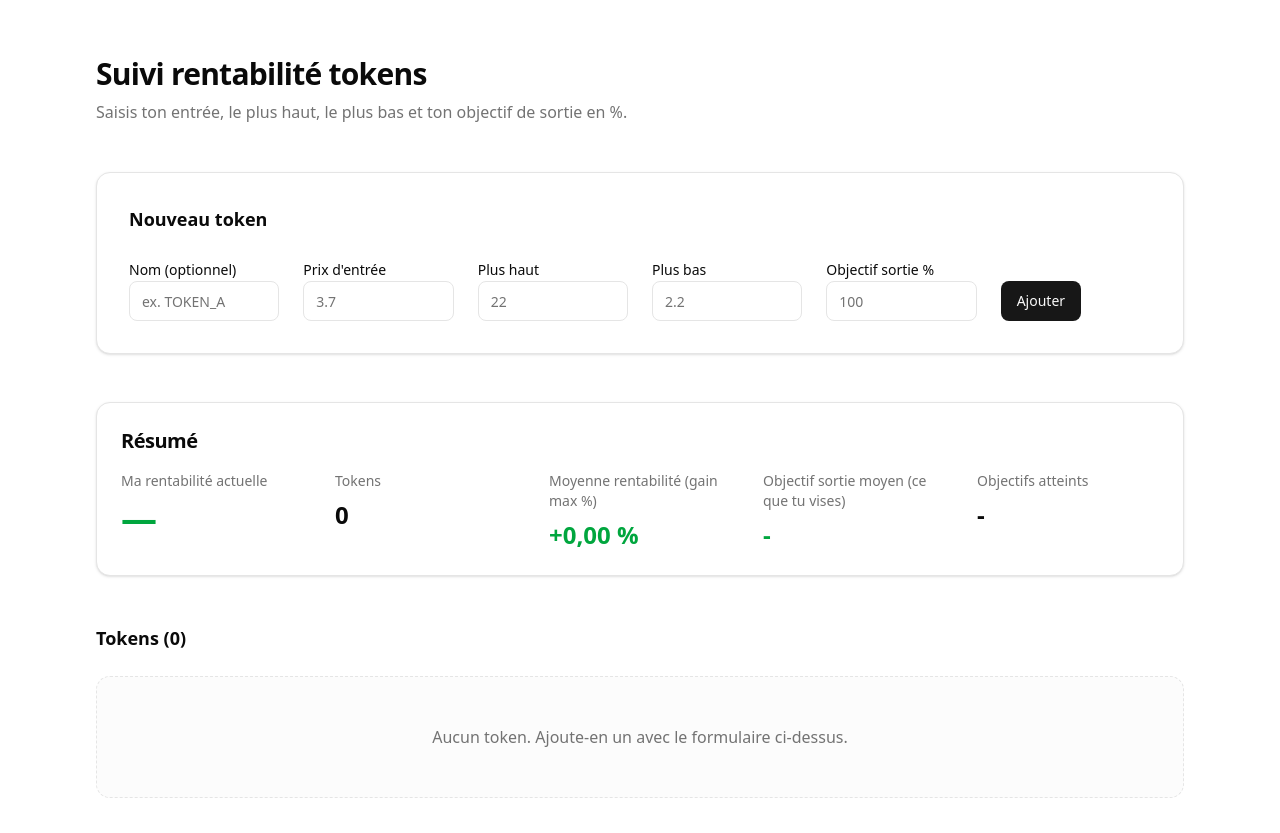
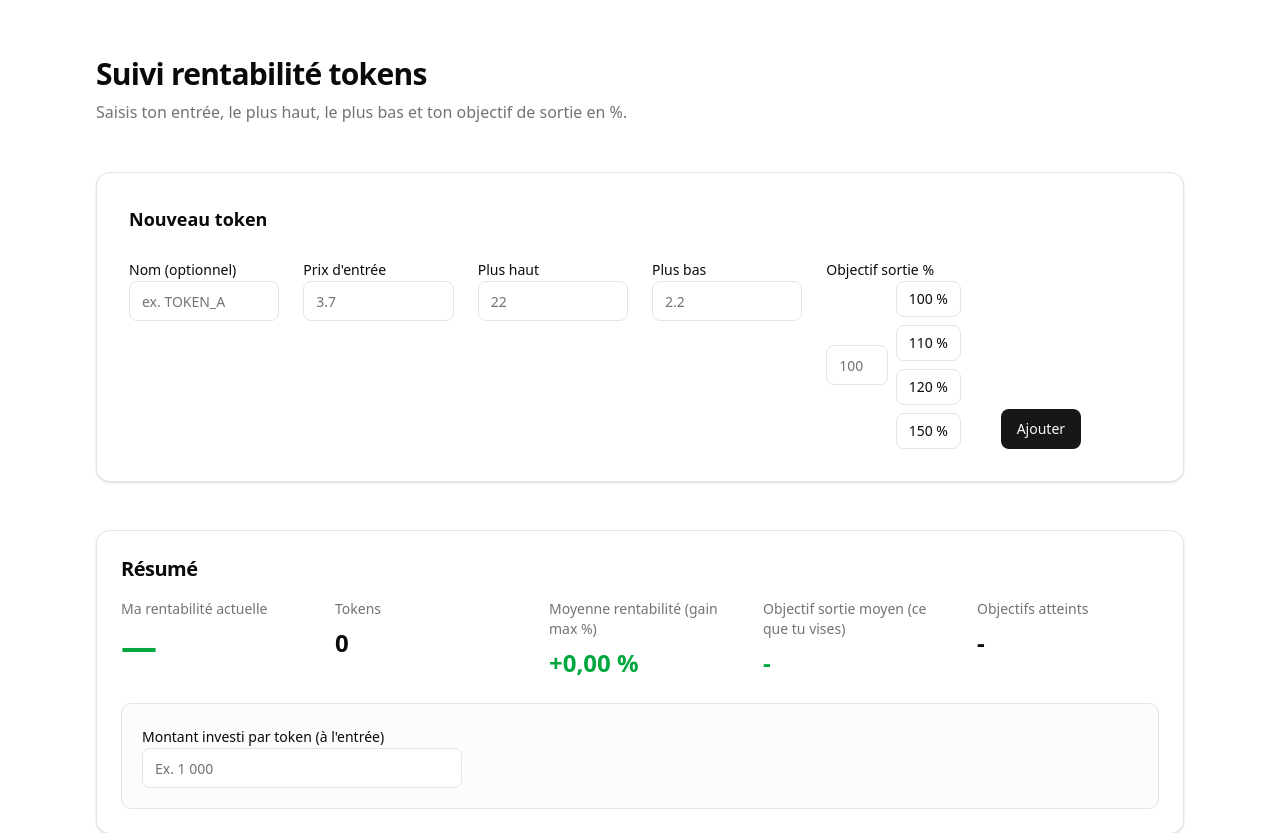
Before and after one commit to Tristan-stack/stat-tracker, a Next.js app: page / in a window 1280 px wide. Shown: the top 833 px of the page. Built offline with nearby package versions, Linux system fonts and the light colour scheme.

Commit message:
ajout simulateur

```diff
--- a/app/page.tsx
+++ b/app/page.tsx
@@ -34,6 +34,14 @@ export default function Home() {
     setTokens((prev) => prev.filter((t) => t.id !== id));
   }, []);
 
+  const handleChangeTarget = useCallback((id: string, nextPercent: number) => {
+    setTokens((prev) =>
+      prev.map((token) =>
+        token.id === id ? { ...token, targetExitPercent: nextPercent } : token
+      )
+    );
+  }, []);
+
   const tokensWithMetrics = tokens.map(getTokenWithMetrics);
 
   return (
@@ -59,7 +67,11 @@ export default function Home() {
               Aucun token. Ajoute-en un avec le formulaire ci-dessus.
             </p>
           ) : (
-            <TokenTable tokens={tokensWithMetrics} onRemove={handleRemove} />
+            <TokenTable
+              tokens={tokensWithMetrics}
+              onRemove={handleRemove}
+              onChangeTarget={handleChangeTarget}
+            />
           )}
         </section>
       </div>
--- a/components/StatsSummary.tsx
+++ b/components/StatsSummary.tsx
@@ -1,7 +1,10 @@
 'use client';
 
+import { useState } from 'react';
 import { Card, CardContent, CardHeader, CardTitle } from '@/components/ui/card';
-import { getAggregateMetrics } from '@/lib/token-calculations';
+import { Input } from '@/components/ui/input';
+import { Label } from '@/components/ui/label';
+import { getAggregateMetrics, getTokenWithMetrics } from '@/lib/token-calculations';
 import type { Token } from '@/types/token';
 
 function formatNum(value: number, decimals = 2): string {
@@ -15,12 +18,43 @@ function formatPercent(value: number): string {
   return `${value >= 0 ? '+' : ''}${formatNum(value, 2)} %`;
 }
 
+function parseDecimal(value: string): number {
+  const normalized = value.trim().replace(',', '.');
+  const n = Number(normalized);
+  return Number.isFinite(n) ? n : 0;
+}
+
 export interface StatsSummaryProps {
   tokens: Token[];
 }
 
 export function StatsSummary({ tokens }: StatsSummaryProps) {
   const metrics = getAggregateMetrics(tokens);
+  const [simulatedAmount, setSimulatedAmount] = useState('');
+
+  const amount = parseDecimal(simulatedAmount);
+  const hasAmount = amount > 0 && tokens.length > 0;
+
+  const tokensWithMetrics = tokens.map(getTokenWithMetrics);
+
+  const totals = hasAmount
+    ? tokensWithMetrics.reduce(
+        (acc, t) => {
+          const gainTarget = (amount * t.targetExitPercent) / 100;
+          const gainMax = (amount * t.maxGainPercent) / 100;
+          const gainLow = (amount * t.maxLossPercent) / 100;
+          return {
+            target: acc.target + gainTarget,
+            max: acc.max + gainMax,
+            low: acc.low + gainLow,
+          };
+        },
+        { target: 0, max: 0, low: 0 }
+      )
+    : { target: 0, max: 0, low: 0 };
+
+  const investedTotal = hasAmount ? amount * tokens.length : 0;
+
   return (
     <Card>
       <CardHeader className="pb-4">
@@ -70,9 +104,13 @@ export function StatsSummary({ tokens }: StatsSummaryProps) {
             {metrics.tokenCount > 0 && (
               <p className="mt-2 text-xs text-muted-foreground">
                 {metrics.averageOptimalTargetPercent < metrics.averageMaxGainPercent
-                  ? `Tu peux viser plus haut en moyenne. Sortie optimisée recommandée : ${formatPercent(metrics.averageMaxGainPercent)}`
+                  ? `Tu peux viser plus haut en moyenne. Sortie optimisée recommandée : ${formatPercent(
+                      metrics.averageMaxGainPercent
+                    )}`
                   : metrics.averageOptimalTargetPercent > metrics.averageMaxGainPercent
-                    ? `Tu vises au-dessus du potentiel moyen. Sortie optimisée recommandée : ${formatPercent(metrics.averageMaxGainPercent)}`
+                    ? `Tu vises au-dessus du potentiel moyen. Sortie optimisée recommandée : ${formatPercent(
+                        metrics.averageMaxGainPercent
+                      )}`
                     : 'Aligné avec le potentiel moyen.'}
               </p>
             )}
@@ -82,9 +120,74 @@ export function StatsSummary({ tokens }: StatsSummaryProps) {
             <p className="mt-2 text-2xl font-semibold">
               {metrics.tokenCount === 0
                 ? '-'
-                : `${formatNum(metrics.targetReachedRate * 100, 0)} % (${Math.round(metrics.targetReachedRate * metrics.tokenCount)}/${metrics.tokenCount})`}
+                : `${formatNum(metrics.targetReachedRate * 100, 0)} % (${Math.round(
+                    metrics.targetReachedRate * metrics.tokenCount
+                  )}/${metrics.tokenCount})`}
             </p>
           </div>
+        </div>
+
+        <div className="mt-2 space-y-4 rounded-lg border bg-muted/30 p-4 sm:p-5">
+          <div className="flex flex-col gap-3 sm:flex-row sm:items-end sm:justify-between">
+            <div className="w-full max-w-xs space-y-2">
+              <Label htmlFor="simulated-amount">Montant investi par token (à l&apos;entrée)</Label>
+              <Input
+                id="simulated-amount"
+                inputMode="decimal"
+                placeholder="Ex. 1 000"
+                value={simulatedAmount}
+                onChange={(e) => setSimulatedAmount(e.target.value)}
+              />
+            </div>
+            {hasAmount && (
+              <p className="text-xs text-muted-foreground sm:text-sm">
+                Simule le résultat global en investissant ce montant sur chaque token.
+              </p>
+            )}
+          </div>
+          {hasAmount && (
+            <div className="grid gap-3 sm:grid-cols-3">
+              <div className="space-y-1.5">
+                <p className="text-xs font-medium uppercase tracking-wide text-muted-foreground">
+                  À ton objectif actuel
+                </p>
+                <p className="text-sm">
+                  Investi total:{' '}
+                  <span className="font-semibold">{formatNum(investedTotal, 2)}</span>
+                </p>
+                <p className="text-sm">
+                  Gain total:{' '}
+                  <span className="font-semibold">{formatNum(totals.target, 2)}</span>
+                </p>
+              </div>
+              <div className="space-y-1.5">
+                <p className="text-xs font-medium uppercase tracking-wide text-muted-foreground">
+                  Au gain max théorique
+                </p>
+                <p className="text-sm">
+                  Investi total:{' '}
+                  <span className="font-semibold">{formatNum(investedTotal, 2)}</span>
+                </p>
+                <p className="text-sm">
+                  Gain total:{' '}
+                  <span className="font-semibold">{formatNum(totals.max, 2)}</span>
+                </p>
+              </div>
+              <div className="space-y-1.5">
+                <p className="text-xs font-medium uppercase tracking-wide text-muted-foreground">
+                  Au plus bas atteint
+                </p>
+                <p className="text-sm">
+                  Investi total:{' '}
+                  <span className="font-semibold">{formatNum(investedTotal, 2)}</span>
+                </p>
+                <p className="text-sm">
+                  Résultat total (gain / perte):{' '}
+                  <span className="font-semibold">{formatNum(totals.low, 2)}</span>
+                </p>
+              </div>
+            </div>
+          )}
         </div>
       </CardContent>
     </Card>
--- a/components/TokenForm.tsx
+++ b/components/TokenForm.tsx
@@ -97,6 +97,7 @@ export function TokenForm({ onAdd }: TokenFormProps) {
         </div>
         <div className="space-y-2">
           <Label htmlFor="target">Objectif sortie %</Label>
+          <div className="flex flex-col gap-2 sm:flex-row sm:items-center">
             <Input
               id="target"
               inputMode="decimal"
@@ -104,7 +105,22 @@ export function TokenForm({ onAdd }: TokenFormProps) {
               value={targetExitPercent}
               onChange={(e) => setTargetExitPercent(e.target.value)}
               required
+              className="sm:max-w-[120px]"
             />
+            <div className="flex flex-wrap gap-2">
+              {['100', '110', '120', '150'].map((value) => (
+                <Button
+                  key={value}
+                  type="button"
+                  variant="outline"
+                  size="sm"
+                  onClick={() => setTargetExitPercent(value)}
+                >
+                  {value} %
+                </Button>
+              ))}
+            </div>
+          </div>
         </div>
         <div className="flex items-end">
           <Button type="submit" className="w-full sm:w-auto">
--- a/components/TokenTable.tsx
+++ b/components/TokenTable.tsx
@@ -1,6 +1,7 @@
 'use client';
 
 import { Button } from '@/components/ui/button';
+import { Input } from '@/components/ui/input';
 import type { TokenWithMetrics } from '@/types/token';
 import { Trash2 } from 'lucide-react';
 
@@ -18,9 +19,10 @@ function formatPercent(value: number): string {
 export interface TokenTableProps {
   tokens: TokenWithMetrics[];
   onRemove: (id: string) => void;
+  onChangeTarget: (id: string, nextPercent: number) => void;
 }
 
-export function TokenTable({ tokens, onRemove }: TokenTableProps) {
+export function TokenTable({ tokens, onRemove, onChangeTarget }: TokenTableProps) {
   return (
     <div className="overflow-x-auto rounded-xl border">
       <table className="w-full text-sm">
@@ -31,7 +33,6 @@ export function TokenTable({ tokens, onRemove }: TokenTableProps) {
             <th className="px-5 py-4 text-right font-medium">Plus haut</th>
             <th className="px-5 py-4 text-right font-medium">Plus bas</th>
             <th className="px-5 py-4 text-right font-medium">Objectif %</th>
-            <th className="px-5 py-4 text-right font-medium">Prix cible</th>
             <th className="px-5 py-4 text-right font-medium">Gain actuel</th>
             <th className="px-5 py-4 text-right font-medium">Gain max</th>
             <th className="px-5 py-4 text-right font-medium">Perte max</th>
@@ -46,8 +47,23 @@ export function TokenTable({ tokens, onRemove }: TokenTableProps) {
               <td className="px-5 py-4 text-right tabular-nums">{formatNum(t.entryPrice)}</td>
               <td className="px-5 py-4 text-right tabular-nums">{formatNum(t.high)}</td>
               <td className="px-5 py-4 text-right tabular-nums">{formatNum(t.low)}</td>
-              <td className="px-5 py-4 text-right tabular-nums">{formatNum(t.targetExitPercent)} %</td>
-              <td className="px-5 py-4 text-right tabular-nums">{formatNum(t.targetExitPrice)}</td>
+              <td className="px-5 py-4 text-right tabular-nums">
+                <div className="flex items-center justify-end gap-2">
+                  <Input
+                    type="number"
+                    inputMode="decimal"
+                    className="h-8 w-20 rounded-md border border-input bg-background px-2 text-right text-xs tabular-nums"
+                    value={t.targetExitPercent.toString()}
+                    onChange={(e) => {
+                      const normalized = e.target.value.replace(',', '.');
+                      const n = Number(normalized);
+                      if (!Number.isFinite(n) || n < 0) return;
+                      onChangeTarget(t.id, n);
+                    }}
+                  />
+                  <span className="text-xs text-muted-foreground">%</span>
+                </div>
+              </td>
               <td className="px-5 py-4 text-right tabular-nums text-green-600 dark:text-green-400">
                 {formatPercent(t.targetExitPercent)}
               </td>
```
Lines whose indentation alone changed are shown as unchanged.
